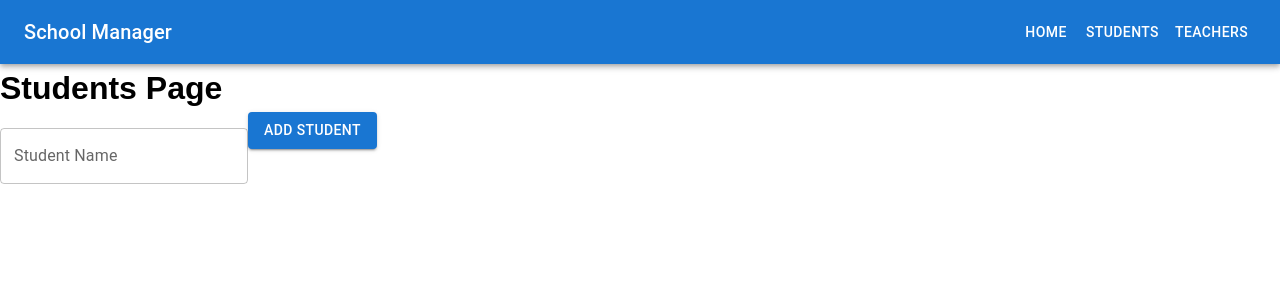
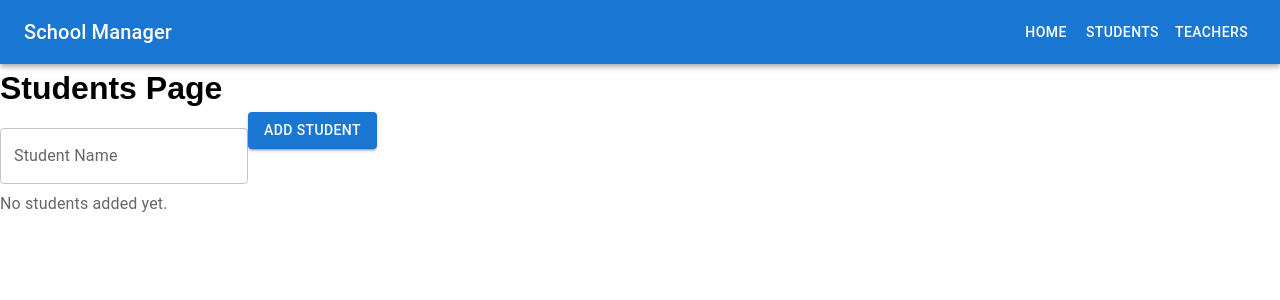
Before and after one commit to CeeZ-11/School-Manager, a React (Vite) app: page /#/students in a window 1280 px wide. Shown: the top 300 px of the page. Built offline with nearby package versions, Linux system fonts and the light colour scheme.

Commit message:
Add validation and empty list message to Students page

```diff
--- a/src/pages/Students.jsx
+++ b/src/pages/Students.jsx
@@ -6,17 +6,22 @@ import {
   ListItem,
   ListItemText,
   IconButton,
+  Typography,
 } from "@mui/material";
 import DeleteIcon from "@mui/icons-material/Delete";
 
 const Students = () => {
   const [students, setStudents] = useState([]);
   const [name, setName] = useState("");
+  const [error, setError] = useState("");
 
   const handleAddStudent = () => {
     if (name.trim()) {
       setStudents([...students, name]);
       setName("");
+      setError("");
+    } else {
+      setError("Student name cannot be empty");
     }
   };
 
@@ -34,10 +39,17 @@ const Students = () => {
         onChange={(e) => setName(e.target.value)}
         variant="outlined"
         margin="normal"
+        error={!!error}
+        helperText={error}
       />
       <Button variant="contained" color="primary" onClick={handleAddStudent}>
         Add Student
       </Button>
+      {students.length === 0 ? (
+        <Typography variant="body1" color="textSecondary">
+          No students added yet.
+        </Typography>
+      ) : (
         <List>
           {students.map((student, index) => (
             <ListItem key={index}>
@@ -52,6 +64,7 @@ const Students = () => {
             </ListItem>
           ))}
         </List>
+      )}
     </div>
   );
 };
```
Lines whose indentation alone changed are shown as unchanged.
